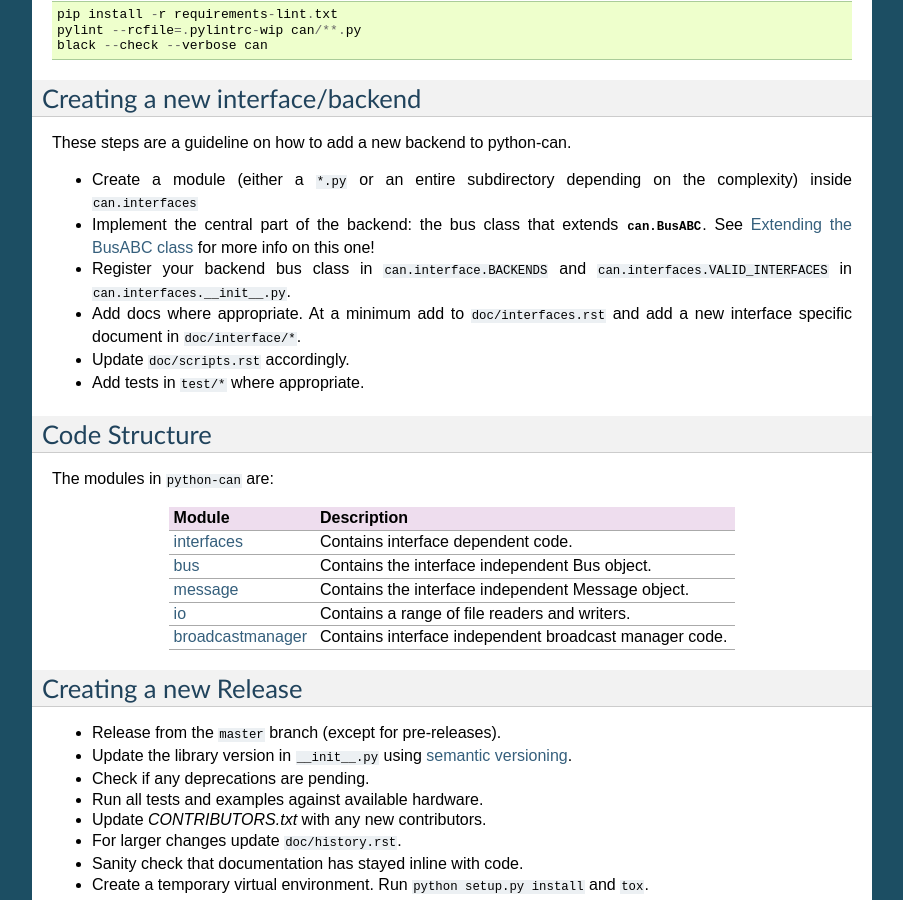
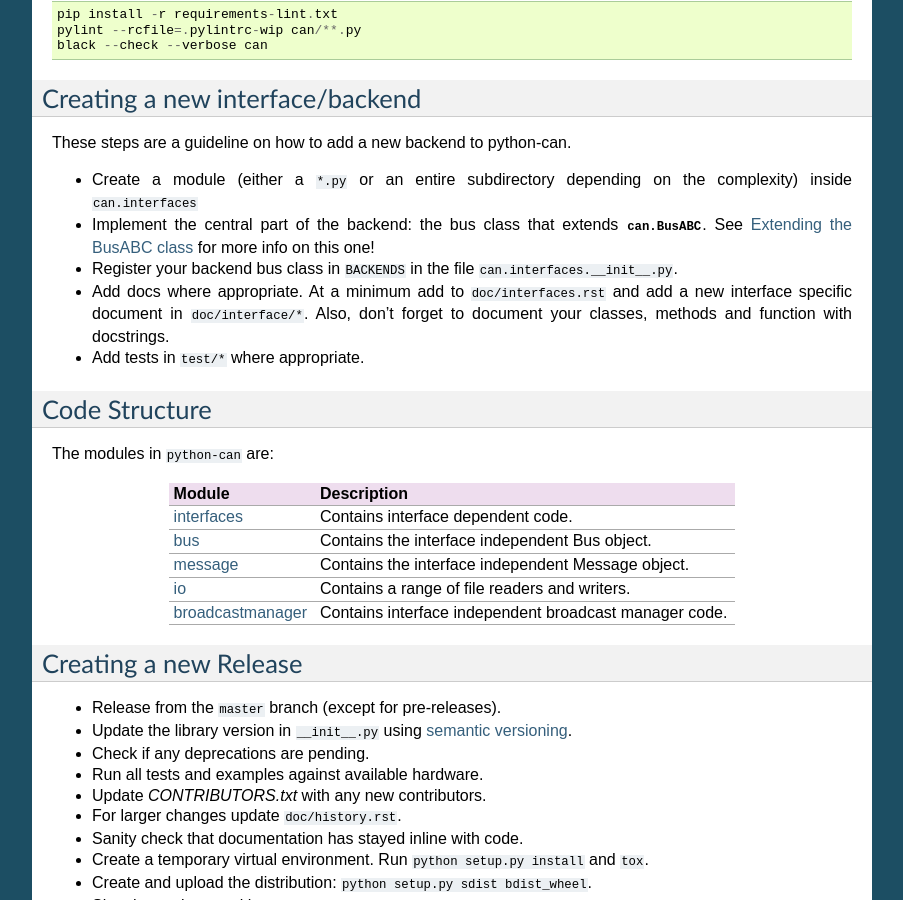
Before and after one commit to hardbyte/python-can, a Sphinx documentation site: the page built from doc/development.rst, in a window 1280 px wide and 900 px high, scrolled down 979 px. Shown: the whole window, without its empty margins (198-1101 px from the left). Built offline with Sphinx 7.4.7, drawn with Linux system fonts in a browser that asks for light colours.

Commit message:
update development docs

```diff
--- a/doc/development.rst
+++ b/doc/development.rst
@@ -69,11 +69,10 @@ These steps are a guideline on how to add a new backend to python-can.
 - Implement the central part of the backend: the bus class that extends
   :class:`can.BusABC`.
   See :ref:`businternals` for more info on this one!
-- Register your backend bus class in ``can.interface.BACKENDS`` and
-  ``can.interfaces.VALID_INTERFACES`` in ``can.interfaces.__init__.py``.
+- Register your backend bus class in ``BACKENDS`` in the file ``can.interfaces.__init__.py``.
 - Add docs where appropriate. At a minimum add to ``doc/interfaces.rst`` and add
   a new interface specific document in ``doc/interface/*``.
-- Update ``doc/scripts.rst`` accordingly.
+  Also, don't forget to document your classes, methods and function with docstrings.
 - Add tests in ``test/*`` where appropriate.
 
 
```
